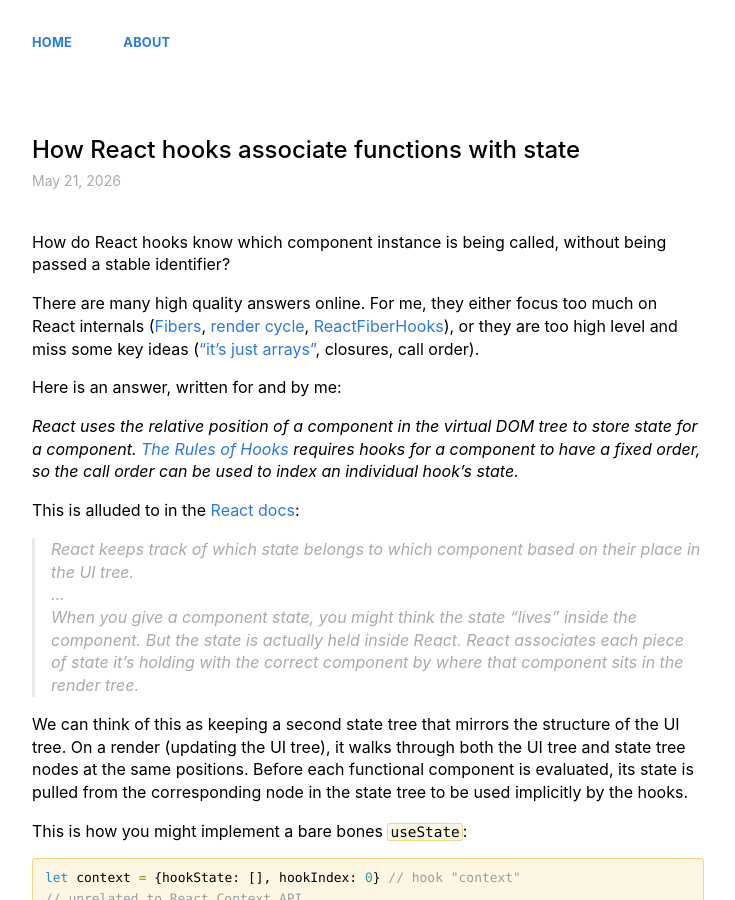
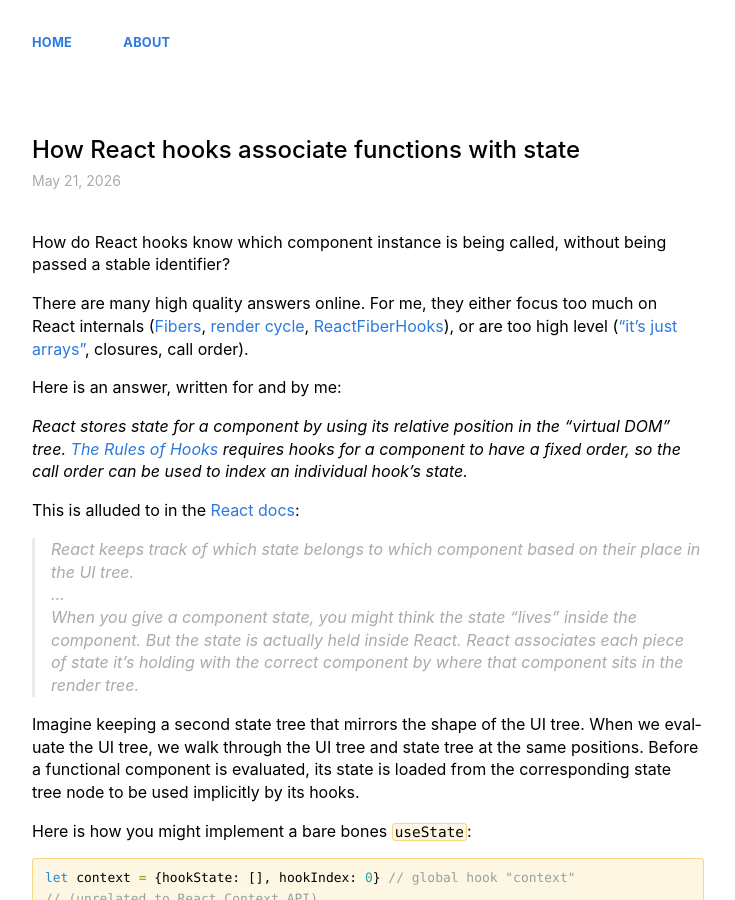
Before and after one commit to themichaelyang/tautology.town, a Jekyll site: the page built from _posts/2026/2026-05-21-react-hooks-explained.md, in a window 1280 px wide and 900 px high. Shown: the whole window, without its empty margins (272-1007 px from the left). Built offline with Jekyll 4.4.1, drawn with Linux system fonts in a browser that asks for light colours; some of the changed text lies outside the part shown.

Commit message:
update useState implementation example

````diff
--- a/_posts/2026/2026-05-21-react-hooks-explained.md
+++ b/_posts/2026/2026-05-21-react-hooks-explained.md
@@ -5,11 +5,11 @@
 
 How do React hooks know which component instance is being called, without being passed a stable identifier?
 
-There are many high quality answers online. For me, they either focus too much on React internals ([Fibers](https://stackoverflow.com/a/53730788/7971276), [render cycle](https://eliav2.github.io/how-react-hooks-work/), [ReactFiberHooks](https://stackoverflow.com/a/53980190/7971276)), or they are too high level and miss some key ideas (["it's just arrays"](https://medium.com/@ryardley/react-hooks-not-magic-just-arrays-cd4f1857236e), closures, call order).
+There are many high quality answers online. For me, they either focus too much on React internals ([Fibers](https://stackoverflow.com/a/53730788/7971276), [render cycle](https://eliav2.github.io/how-react-hooks-work/), [ReactFiberHooks](https://stackoverflow.com/a/53980190/7971276)), or are too high level (["it's just arrays"](https://medium.com/@ryardley/react-hooks-not-magic-just-arrays-cd4f1857236e), closures, call order).
 
 Here is an answer, written for and by me:
 
-*React uses the relative position of a component in the virtual DOM tree to store state for a component. [The Rules of Hooks](https://react.dev/reference/rules/rules-of-hooks) requires hooks for a component to have a fixed order, so the call order can be used to index an individual hook's state.*
+*React stores state for a component by using its relative position in the "virtual DOM" tree. [The Rules of Hooks](https://react.dev/reference/rules/rules-of-hooks) requires hooks for a component to have a fixed order, so the call order can be used to index an individual hook's state.*
 
 This is alluded to in the [React docs](https://react.dev/learn/preserving-and-resetting-state):
 
@@ -17,35 +17,36 @@
 > ...
 > When you give a component state, you might think the state “lives” inside the component. But the state is actually held inside React. React associates each piece of state it’s holding with the correct component by where that component sits in the render tree.
 
-We can think of this as keeping a second state tree that mirrors the structure of the UI tree. On a render (updating the UI tree), it walks through both the UI tree and state tree nodes at the same positions. Before each functional component is evaluated, its state is pulled from the corresponding node in the state tree to be used implicitly by the hooks.
+Imagine keeping a second state tree that mirrors the shape of the UI tree. When we evaluate the UI tree, we walk through the UI tree and state tree at the same positions. Before a functional component is evaluated, its state is loaded from the corresponding state tree node to be used implicitly by its hooks.
 
-This is how you might implement a bare bones `useState`:
+Here is how you might implement a bare bones `useState`:
 
 ```javascript
-let context = {hookState: [], hookIndex: 0} // hook "context"
-// unrelated to React Context API
+let context = {hookState: [], hookIndex: 0} // global hook "context"
+// (unrelated to React Context API)
 
 // 0. on first render, stateNode tree copies vnode (virtual DOM) tree structure
 // visit() will be called per component instance/node when rendering
 function visit(vnode, stateNode) {
-  context = stateNode // 1. set up the context
+  // 1. before a functional component is called, load in its context
+  context = stateNode
   context.hookIndex = 0 // reset for the current component
-  renderStuff(vnode) // 2. calls the functional component
+  renderStuff(vnode) // 2. evaluates the functional component, calling its hooks
   vnode.children.forEach((child, i) => visit(child, stateNode.children[i]))
 }
 
-// 3. when the functional component is called the correct context is set
+// called by functional component
 function useState(initial) {
-  // within a component, keep track of which hook index is being called
+  // 3. keep track of which hook is being called within the component
   const index = context.hookIndex // copy to closure
   context.hookIndex += 1
 
-  // 4. if there is no prior state, initialize it!
+  // 4. if there is no prior state, this is the first render. initialize!
   if (index >= context.hookState.length) context.hookState[index] = initial
 
   return [
-    () => context.hookState[index], // getter
-    (value) => { // setter
+    context.hookState[index], // current value
+    (value) => { // and setter
       context.hookState[index] = value
       queueRender()
     }
````
Also changed, not shown: other parts of _posts/2026/2026-05-21-react-hooks-explained.md (+1 -0 lines).
